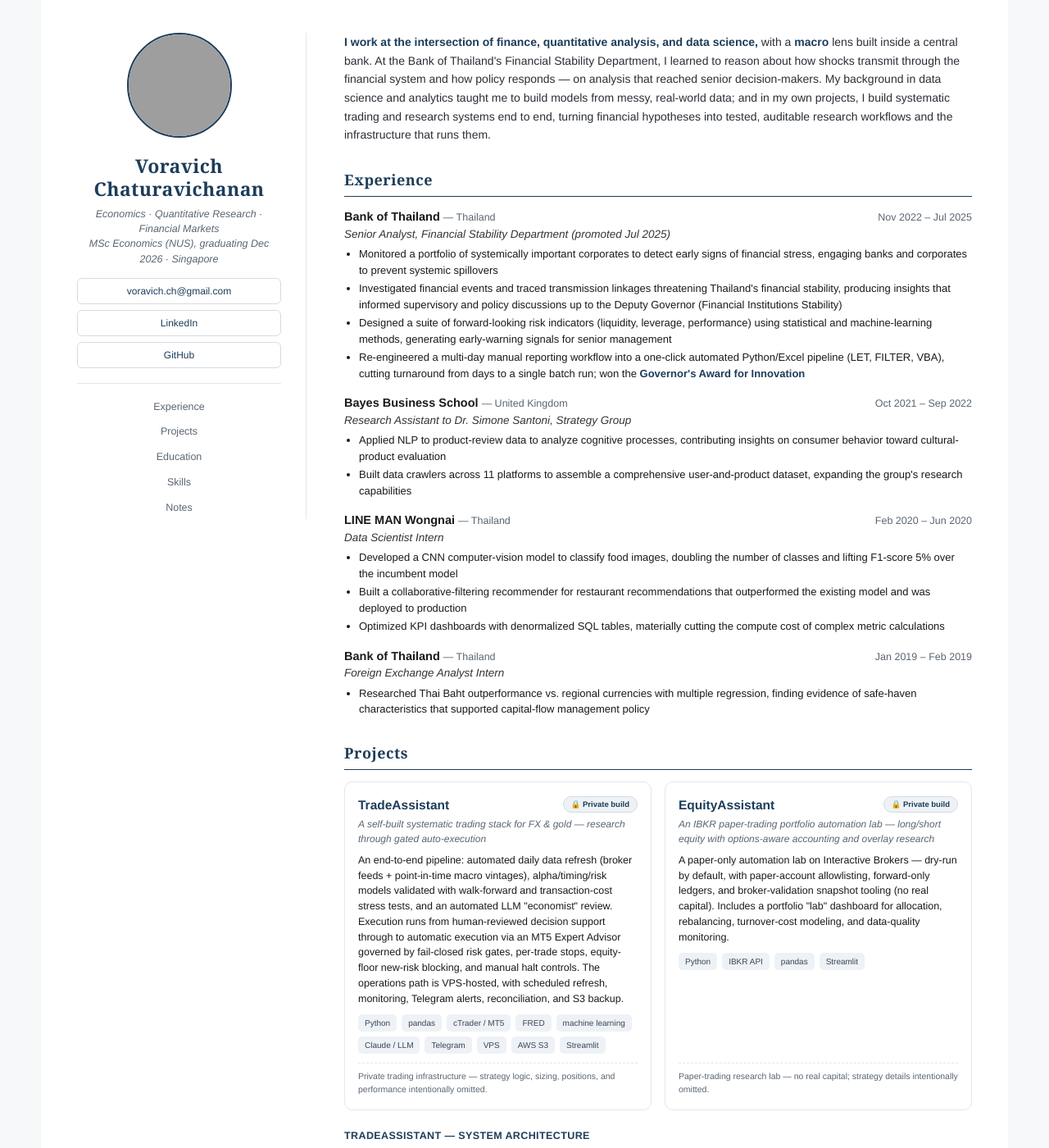
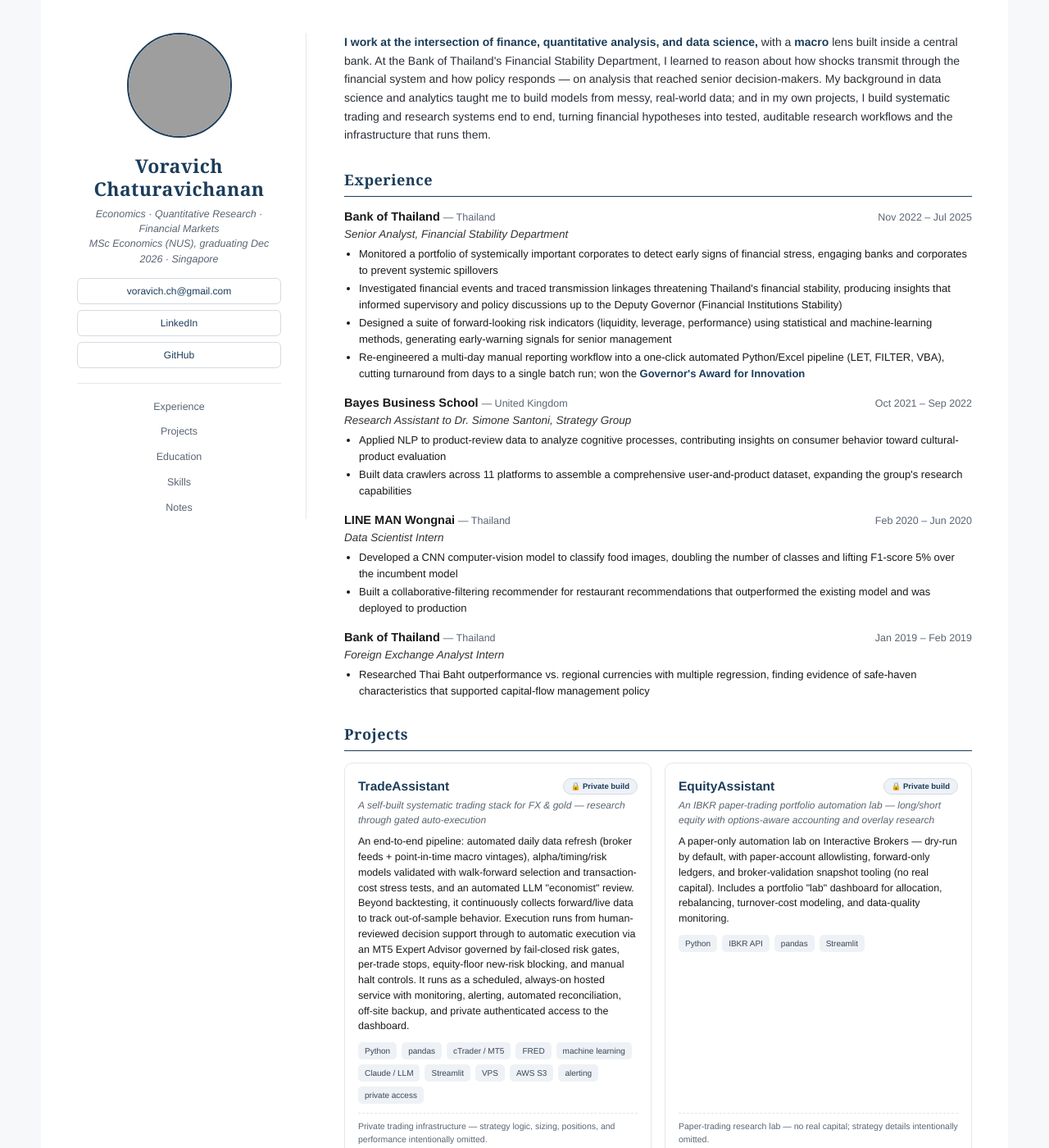
Before and after one commit to voravich-ch/voravich-ch.github.io, a Jekyll site: the page index.html, which Jekyll copies as it is, in a window 1280 px wide and 1400 px high. Shown: the whole window at 82% size. Built offline with Jekyll 4.4.1, drawn with Linux system fonts in a browser that asks for light colours; some of the changed text lies outside the part shown; grey boxes are pictures that could not be loaded.

Commit message:
Refine experience descriptions

```diff
--- a/index.html
+++ b/index.html
@@ -84,7 +84,7 @@
 
   <div class="layout">
     <aside class="sidebar">
-      <img src="images/new_profile.jpg" alt="Voravich Chaturavichanan">
+      <img src="https://voravich-ch.github.io/images/new_profile.jpg" alt="Voravich Chaturavichanan">
       <h1>Voravich Chaturavichanan</h1>
       <div class="tagline">Economics · Quantitative Research · Financial Markets<br>MSc Economics (NUS), graduating Dec 2026 · Singapore</div>
       <div class="contact">
@@ -111,7 +111,7 @@
 
     <div class="entry">
       <div class="erow"><span class="org">Bank of Thailand <span class="loc">— Thailand</span></span><span class="date">Nov 2022 – Jul 2025</span></div>
-      <div class="role">Senior Analyst, Financial Stability Department (promoted Jul 2025)</div>
+      <div class="role">Senior Analyst, Financial Stability Department</div>
       <ul>
         <li>Monitored a portfolio of systemically important corporates to detect early signs of financial stress, engaging banks and corporates to prevent systemic spillovers</li>
         <li>Investigated financial events and traced transmission linkages threatening Thailand's financial stability, producing insights that informed supervisory and policy discussions up to the Deputy Governor (Financial Institutions Stability)</li>
@@ -135,7 +135,6 @@
       <ul>
         <li>Developed a CNN computer-vision model to classify food images, doubling the number of classes and lifting F1-score 5% over the incumbent model</li>
         <li>Built a collaborative-filtering recommender for restaurant recommendations that outperformed the existing model and was deployed to production</li>
-        <li>Optimized KPI dashboards with denormalized SQL tables, materially cutting the compute cost of complex metric calculations</li>
       </ul>
     </div>
 
@@ -154,8 +153,8 @@
       <div class="card">
         <div class="card-top"><h3>TradeAssistant</h3><span class="lock">🔒 Private build</span></div>
         <div class="ptag">A self-built systematic trading stack for FX &amp; gold — research through gated auto-execution</div>
-        <p class="desc">An end-to-end pipeline: automated daily data refresh (broker feeds + point-in-time macro vintages), alpha/timing/risk models validated with walk-forward and transaction-cost stress tests, and an automated LLM "economist" review. Execution runs from human-reviewed decision support through to automatic execution via an MT5 Expert Advisor governed by fail-closed risk gates, per-trade stops, equity-floor new-risk blocking, and manual halt controls. The operations path is VPS-hosted, with scheduled refresh, monitoring, Telegram alerts, reconciliation, and S3 backup.</p>
-        <div class="chips"><span class="chip">Python</span><span class="chip">pandas</span><span class="chip">cTrader / MT5</span><span class="chip">FRED</span><span class="chip">machine learning</span><span class="chip">Claude / LLM</span><span class="chip">Telegram</span><span class="chip">VPS</span><span class="chip">AWS S3</span><span class="chip">Streamlit</span></div>
+        <p class="desc">An end-to-end pipeline: automated daily data refresh (broker feeds + point-in-time macro vintages), alpha/timing/risk models validated with walk-forward selection and transaction-cost stress tests, and an automated LLM "economist" review. Beyond backtesting, it continuously collects forward/live data to track out-of-sample behavior. Execution runs from human-reviewed decision support through to automatic execution via an MT5 Expert Advisor governed by fail-closed risk gates, per-trade stops, equity-floor new-risk blocking, and manual halt controls. It runs as a scheduled, always-on hosted service with monitoring, alerting, automated reconciliation, off-site backup, and private authenticated access to the dashboard.</p>
+        <div class="chips"><span class="chip">Python</span><span class="chip">pandas</span><span class="chip">cTrader / MT5</span><span class="chip">FRED</span><span class="chip">machine learning</span><span class="chip">Claude / LLM</span><span class="chip">Streamlit</span><span class="chip">VPS</span><span class="chip">AWS S3</span><span class="chip">alerting</span><span class="chip">private access</span></div>
         <div class="pnote">Private trading infrastructure — strategy logic, sizing, positions, and performance intentionally omitted.</div>
       </div>
       <div class="card">
@@ -205,7 +204,7 @@
       </div>
       <ul class="demonstrates">
         <li><b>End-to-end systems engineering</b> — from data and research through validation and gated execution.</li>
-        <li><b>Research integrity</b> — point-in-time data and walk-forward validation to guard against look-ahead bias and overfitting.</li>
+        <li><b>Research integrity</b> — point-in-time data, walk-forward validation, and live out-of-sample tracking to guard against look-ahead bias and overfitting.</li>
         <li><b>Risk-first design</b> — fail-closed risk gates, per-trade stops, equity-floor new-risk blocking, and manual halt controls.</li>
         <li><b>Human + AI workflow</b> — LLM review augments the workflow; execution authority stays isolated to the gated EA path.</li>
       </ul>
@@ -226,7 +225,7 @@
       <div class="erow"><span class="org">Bayes Business School, City, University of London <span class="loc">— United Kingdom</span></span><span class="date">Sep 2020 – Sep 2021</span></div>
       <div class="role">MSc Business Analytics</div>
       <div><span class="award">Distinction (79.33), Top 1%</span></div>
-      <div class="cw">Coursework: Applied Machine Learning, Quantitative Methods, Network Analytics, Strategic Business Analytics, Revenue Management &amp; Pricing, Applied NLP</div>
+      <div class="cw">Coursework: Applied Machine Learning, Quantitative Methods, Network Analytics, Applied NLP</div>
     </div>
 
     <div class="entry">
```
